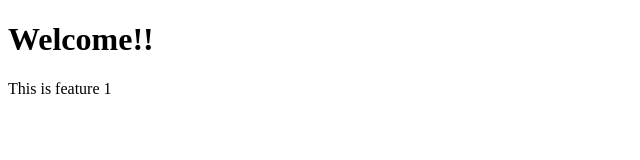
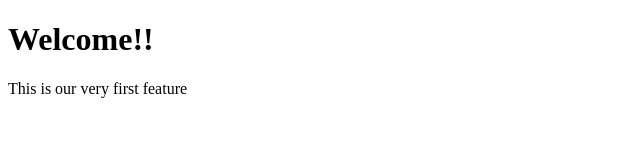
Before and after one commit to parasfatke/fsd1-exp2-clone-method, a plain HTML site: page index.html in a window 1280 px wide. Shown: the full height of the page, 0-640 px from the left. Drawn offline with Linux system fonts and the light colour scheme.

Commit message:
Reword feature paragraph on feature-update

```diff
--- a/index.html
+++ b/index.html
@@ -7,6 +7,6 @@
 </head>
 <body>
     <h1>Welcome!!</h1>
-    <p>This is feature 1</p>
+    <p>This is our very first feature</p>
 </body>
 </html>
```
